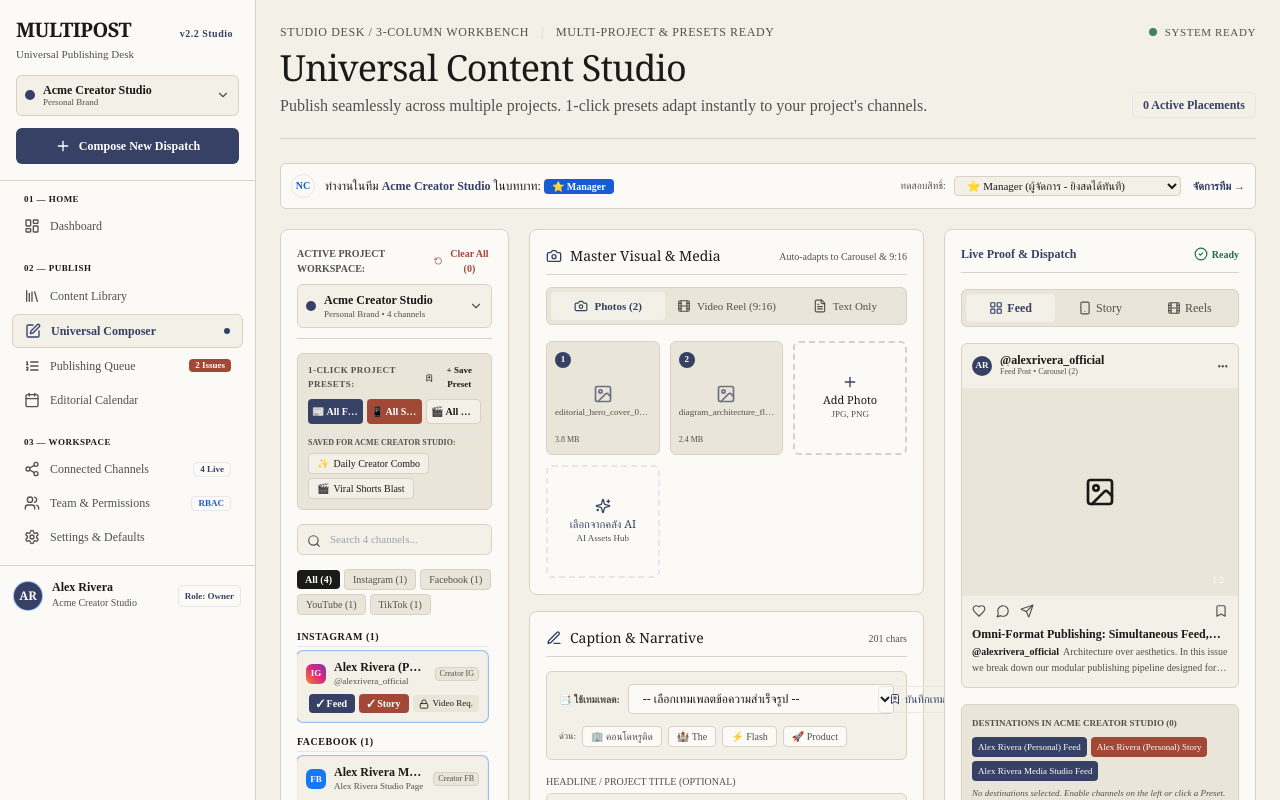
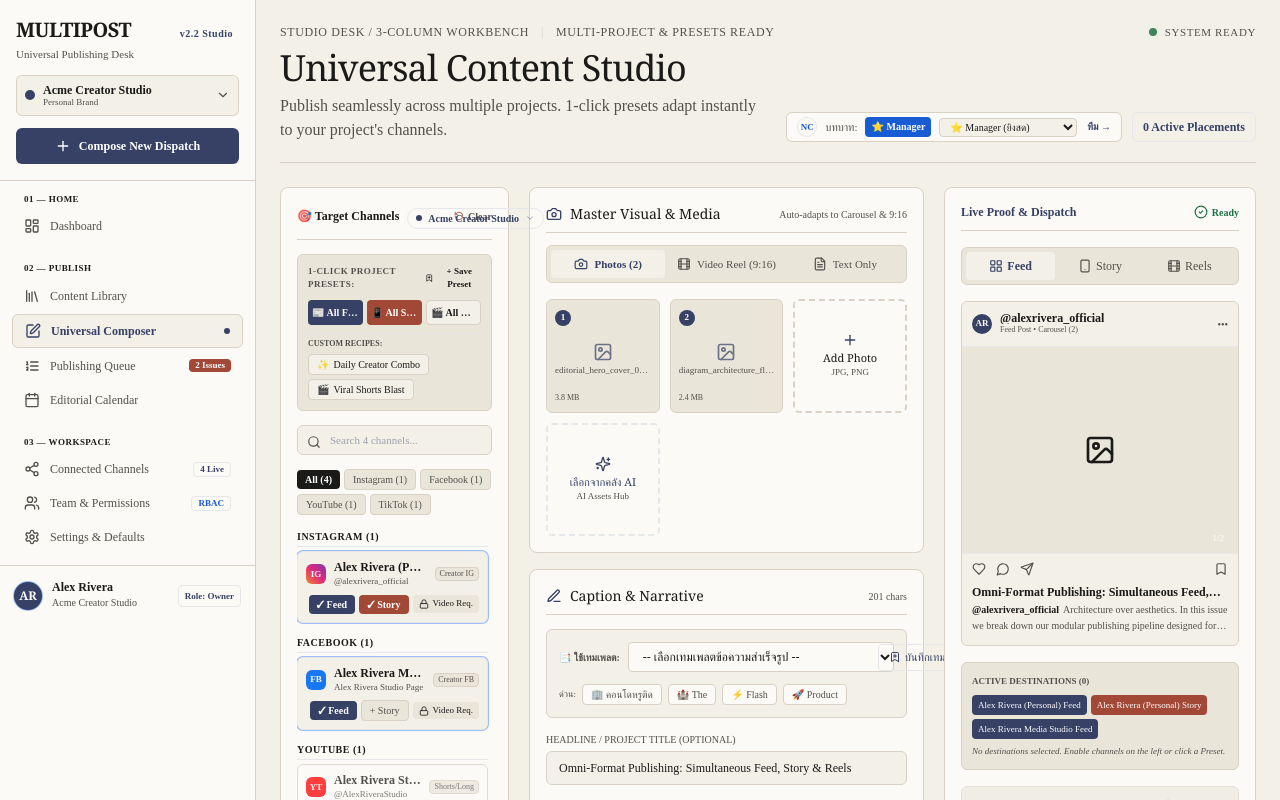
Before and after one commit to nopparat-cysit/retzpost, a Next.js app: page /create in a window 1280 px wide. Shown: the top 800 px of the page. Built offline with nearby package versions, Linux system fonts and the light colour scheme.

Commit message:
fix(composer): eliminate redundant workspace selectors and streamline workbench layout

```diff
--- a/src/app/create/page.tsx
+++ b/src/app/create/page.tsx
@@ -1,6 +1,6 @@
 'use client';
 
-import React, { useState, useMemo } from 'react';
+import React, { useState, useMemo, useEffect } from 'react';
 import Link from 'next/link';
 import {
   UploadCloud,
@@ -878,12 +878,37 @@
   // Active Custom Presets for this Workspace
   const activePresets = customPresetsMap[activeWorkspaceId] || [];
 
+  // Listen to Global Workspace changes from AppShell Sidebar
+  useEffect(() => {
+    if (typeof window !== 'undefined') {
+      const saved = localStorage.getItem('retzpost_active_workspace_id');
+      if (saved && WORKSPACES_DATA.some(w => w.id === saved)) {
+        handleSwitchWorkspace(saved, false);
+      }
+      const handleWorkspaceSync = (e: Event) => {
+        const customEvent = e as CustomEvent<string>;
+        if (customEvent.detail && WORKSPACES_DATA.some(w => w.id === customEvent.detail)) {
+          handleSwitchWorkspace(customEvent.detail, false);
+        }
+      };
+      window.addEventListener('retzpost:workspace-change', handleWorkspaceSync);
+      return () => {
+        window.removeEventListener('retzpost:workspace-change', handleWorkspaceSync);
+      };
+    }
+  }, []);
+
   // Switch Workspace Handler
-  const handleSwitchWorkspace = (workspaceId: string) => {
+  const handleSwitchWorkspace = (workspaceId: string, broadcast = true) => {
     setActiveWorkspaceId(workspaceId);
     setIsWorkspaceMenuOpen(false);
     setSearchQuery('');
     setSelectedGroupFilter('ALL');
+
+    if (broadcast && typeof window !== 'undefined') {
+      localStorage.setItem('retzpost_active_workspace_id', workspaceId);
+      window.dispatchEvent(new CustomEvent('retzpost:workspace-change', { detail: workspaceId }));
+    }
 
     // Automatically load default preset or first preset of that workspace
     const presets = customPresetsMap[workspaceId] || [];
@@ -1069,23 +1094,16 @@
         title="Universal Content Studio"
         subtitle="Publish seamlessly across multiple projects. 1-click presets adapt instantly to your project's channels."
         actions={
-          <div className="flex items-center gap-2">
-            <span className="text-xs font-mono text-brand-indigo font-semibold px-2.5 py-1 bg-brand-indigo/10 rounded-editorial border border-brand-indigo/20">
-              {totalActivePlacements} Active Placements
-            </span>
-          </div>
-        }
-      />
-
-      {/* TEAM ROLE BANNER (Mirroring Boss's Session Identity) */}
-      <div className="p-2.5 bg-paper-raised border border-border-rule rounded-editorial flex flex-col sm:flex-row sm:items-center justify-between gap-2 text-xs shadow-2xs">
-        <div className="flex items-center gap-2.5">
-          <div className="w-6 h-6 rounded-full bg-semantic-info/15 text-semantic-info flex items-center justify-center font-bold text-[10px] shrink-0 border border-semantic-info/30">
+          <div className="flex flex-wrap items-center gap-2.5">
+            {/* Identity & Role Tester */}
+            <div className="flex items-center gap-2 px-2.5 py-1 bg-paper-raised border border-border-rule rounded-editorial text-xs shadow-2xs">
+              <div className="w-5 h-5 rounded-full bg-semantic-info/15 text-semantic-info flex items-center justify-center font-bold text-[9px] shrink-0 border border-semantic-info/30">
                 NC
               </div>
-          <span className="text-ink-primary font-medium">
-            ทำงานในทีม <strong className="text-brand-indigo">{activeWorkspace.name}</strong> ในบทบาท:{' '}
-            <span className={`px-2 py-0.5 rounded text-[10px] font-mono font-bold ${
+              <span className="text-ink-secondary text-[11px] font-sans">
+                บทบาท:
+              </span>
+              <span className={`px-1.5 py-0.5 rounded text-[10px] font-mono font-bold ${
                 currentRole === 'CONTRIBUTOR'
                   ? 'bg-accent-terracotta text-white'
                   : currentRole === 'VIEWER'
@@ -1094,29 +1112,34 @@
               }`}>
                 {currentRole === 'OWNER' ? '👑 Owner' : currentRole === 'MANAGER' ? '⭐ Manager' : currentRole === 'EDITOR' ? '✍️ Editor' : currentRole === 'CONTRIBUTOR' ? '👀 Contributor' : '🔍 Viewer'}
               </span>
-          </span>
-        </div>
-
-        <div className="flex items-center gap-2 shrink-0">
-          <span className="text-[10px] font-mono text-ink-secondary">ทดสอบสิทธิ์:</span>
+
               <select
                 value={currentRole}
                 onChange={(e) => setCurrentRole(e.target.value as WorkspaceRole)}
-            className="px-2 py-0.5 bg-paper-canvas border border-border-rule rounded text-[11px] font-mono text-ink-primary focus:outline-none focus:border-brand-indigo cursor-pointer"
-          >
-            <option value="MANAGER">⭐ Manager (ผู้จัดการ - ยิงสดได้ทันที)</option>
-            <option value="EDITOR">✍️ Editor (ครีเอเตอร์ - ยิงสดได้ทันที)</option>
-            <option value="CONTRIBUTOR">👀 Contributor (รออนุมัติ - Approval Flow)</option>
-            <option value="VIEWER">🔍 Viewer (ผู้ตรวจงาน - อ่านอย่างเดียว)</option>
+                className="px-1.5 py-0.5 bg-paper-canvas border border-border-rule rounded text-[10px] font-mono text-ink-primary focus:outline-none focus:border-brand-indigo cursor-pointer"
+                title="ทดสอบสิทธิ์ผู้ใช้งาน"
+              >
+                <option value="MANAGER">⭐ Manager (ยิงสด)</option>
+                <option value="EDITOR">✍️ Editor (ยิงสด)</option>
+                <option value="CONTRIBUTOR">👀 Contributor (รออนุมัติ)</option>
+                <option value="VIEWER">🔍 Viewer (อ่านอย่างเดียว)</option>
               </select>
+
               <Link
                 href="/settings/team"
-            className="text-[11px] font-mono text-brand-indigo hover:underline flex items-center gap-1 font-semibold ml-1"
-          >
-            <span>จัดการทีม →</span>
+                className="text-[10px] font-mono text-brand-indigo hover:underline font-semibold ml-0.5"
+                title="จัดการสิทธิ์ทีม"
+              >
+                ทีม →
               </Link>
             </div>
-      </div>
+
+            <span className="text-xs font-mono text-brand-indigo font-semibold px-2.5 py-1.5 bg-brand-indigo/10 rounded-editorial border border-brand-indigo/20">
+              {totalActivePlacements} Active Placements
+            </span>
+          </div>
+        }
+      />
 
       {/* APPROVAL SUBMITTED TOAST NOTIFICATION */}
       {submittedForApprovalNotice && (
@@ -1179,56 +1202,38 @@
             mobileTab !== 'DESTINATIONS' ? 'hidden xl:block' : 'block'
           }`}
         >
-          {/* Top Bar: Workspace Project Selector + Clear All */}
-          <div className="space-y-2 pb-2.5 border-b border-border-rule">
-            <div className="flex items-center justify-between">
-              <span className="text-[10px] font-mono uppercase text-ink-secondary font-bold">
-                Active Project Workspace:
-              </span>
-              <button
-                type="button"
-                onClick={() => applyUniversalPreset('CLEAR')}
-                className="text-[10px] font-mono text-accent-terracotta hover:underline font-semibold flex items-center gap-1"
-                title="Deselect all channels"
-              >
-                <RotateCcw className="w-2.5 h-2.5" />
-                <span>Clear All (0)</span>
-              </button>
-            </div>
-
-            {/* In-Studio Workspace Dropdown */}
+          {/* Column 1 Clean Header: Target Channels + Project Pill Badge + Clear */}
+          <div className="flex items-center justify-between pb-2.5 border-b border-border-rule">
+            <div className="flex items-center gap-2 min-w-0">
+              <span className="text-xs font-bold font-sans text-ink-primary shrink-0">
+                🎯 Target Channels
+              </span>
+
+              {/* Compact Project Switcher Pill */}
               <div className="relative">
                 <button
                   type="button"
                   onClick={() => setIsWorkspaceMenuOpen(!isWorkspaceMenuOpen)}
-                className="w-full p-2 bg-paper-canvas border border-border-rule rounded-editorial flex items-center justify-between text-xs hover:border-brand-indigo/60 transition-colors shadow-2xs group text-left"
-              >
-                <div className="flex items-center gap-2 truncate">
-                  <div className={`w-2.5 h-2.5 rounded-full ${activeWorkspace.badgeColor} shrink-0`} />
-                  <div className="truncate">
-                    <p className="font-semibold text-xs text-ink-primary leading-tight truncate">
-                      {activeWorkspace.name}
-                    </p>
-                    <p className="text-[9px] font-mono text-ink-secondary leading-none mt-0.5 truncate">
-                      {activeWorkspace.category} • {workspaceChannels.length} channels
-                    </p>
-                  </div>
-                </div>
-                <ChevronDown className="w-3.5 h-3.5 text-ink-secondary group-hover:text-ink-primary shrink-0 transition-colors" />
-              </button>
-
-              {/* Dropdown Options */}
+                  className="inline-flex items-center gap-1.5 px-2 py-0.5 rounded-full text-[10px] font-mono font-semibold bg-brand-indigo/10 hover:bg-brand-indigo/15 text-brand-indigo border border-brand-indigo/20 transition-colors cursor-pointer truncate max-w-[170px]"
+                  title="คลิกเพื่อสลับโปรเจกต์"
+                >
+                  <span className={`w-1.5 h-1.5 rounded-full ${activeWorkspace.badgeColor} shrink-0`} />
+                  <span className="truncate">{activeWorkspace.name}</span>
+                  <ChevronDown className="w-2.5 h-2.5 opacity-60 shrink-0" />
+                </button>
+
+                {/* Compact Popover if user clicks the pill */}
                 {isWorkspaceMenuOpen && (
-                <div className="absolute left-0 right-0 top-full mt-1 bg-paper-raised border border-border-strong rounded-editorial shadow-lg p-1.5 z-40 space-y-1">
+                  <div className="absolute left-0 top-full mt-1.5 w-60 bg-paper-raised border border-border-strong rounded-editorial shadow-lg p-1.5 z-40 space-y-1">
                     <div className="px-2 py-0.5 text-[9px] font-mono uppercase text-ink-secondary font-bold">
-                    Switch Active Project:
-                  </div>
-                  {WORKSPACES_DATA.map(ws => (
+                      Switch Project:
+                    </div>
+                    {WORKSPACES_DATA.map((ws) => (
                       <button
                         key={ws.id}
                         type="button"
                         onClick={() => handleSwitchWorkspace(ws.id)}
-                      className={`w-full flex items-center justify-between p-2 rounded text-left transition-colors text-xs ${
+                        className={`w-full flex items-center justify-between p-1.5 rounded text-left transition-colors text-xs ${
                           ws.id === activeWorkspaceId
                             ? 'bg-paper-canvas text-brand-indigo font-semibold shadow-2xs border border-border-rule'
                             : 'hover:bg-paper-subtle text-ink-primary'
@@ -1237,18 +1242,29 @@
                         <div className="flex items-center gap-2 truncate">
                           <div className={`w-2 h-2 rounded-full ${ws.badgeColor} shrink-0`} />
                           <div className="truncate">
-                          <p className="leading-tight truncate">{ws.name}</p>
+                            <p className="leading-tight truncate text-[11px]">{ws.name}</p>
                             <p className="text-[9px] font-mono text-ink-secondary">{ws.category}</p>
                           </div>
                         </div>
                         {ws.id === activeWorkspaceId && (
-                        <Check className="w-3.5 h-3.5 text-brand-indigo shrink-0" />
+                          <Check className="w-3 h-3 text-brand-indigo shrink-0" />
                         )}
                       </button>
                     ))}
                   </div>
                 )}
               </div>
+            </div>
+
+            <button
+              type="button"
+              onClick={() => applyUniversalPreset('CLEAR')}
+              className="text-[10px] font-mono text-ink-secondary hover:text-accent-terracotta hover:underline font-semibold flex items-center gap-1 cursor-pointer shrink-0"
+              title="Deselect all channels"
+            >
+              <RotateCcw className="w-2.5 h-2.5 text-accent-terracotta" />
+              <span>Clear</span>
+            </button>
           </div>
 
           {/* PROJECT-SCOPED PRESETS & RECIPES BAR */}
@@ -1314,7 +1330,7 @@
             {activePresets.length > 0 && (
               <div className="space-y-1 pt-1 border-t border-border-rule/60">
                 <span className="text-[8px] font-mono text-ink-secondary uppercase block font-semibold">
-                  Saved for {activeWorkspace.name}:
+                  Custom Recipes:
                 </span>
                 <div className="flex flex-wrap gap-1">
                   {activePresets.map((recipe) => (
@@ -2184,7 +2200,7 @@
           <div className="p-2.5 bg-paper-subtle rounded-editorial border border-border-rule text-xs space-y-1.5">
             <div className="flex items-center justify-between">
               <span className="text-[9px] font-mono text-ink-secondary uppercase block font-semibold">
-                Destinations in {activeWorkspace.name} ({totalActivePlacements})
+                Active Destinations ({totalActivePlacements})
               </span>
             </div>
 
```
Also changed, not shown: src/components/layout/app-shell.tsx (+30 -5 lines). Lines whose indentation alone changed are shown as unchanged.
